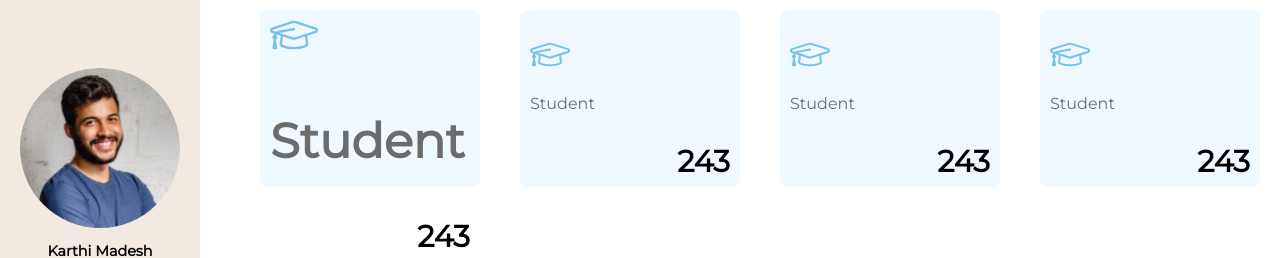
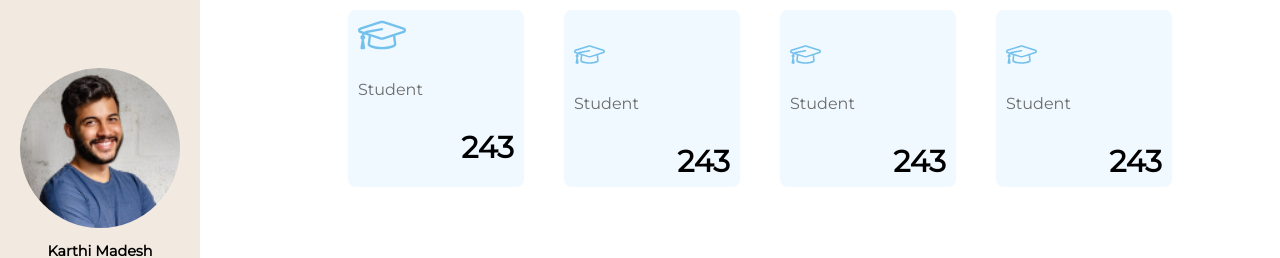
Before and after one commit to SaudYM/InternTask, a React (Vite) app: page /DashBoard in a window 1280 px wide. Shown: the part 150-408 px from the top of the page. Built offline with nearby package versions, Linux system fonts and the light colour scheme.

Commit message:
Manged  routing

```diff
--- a/src/App.css
+++ b/src/App.css
@@ -186,6 +186,7 @@ main {
 }
 
 /*                             */
+
 .StudentContainer {
   display: flex;
   flex-direction: row;
@@ -194,7 +195,7 @@ main {
 .SummeryCards {
   padding: 10px;
   margin: 60px 20px 0px 20px;
-  width: 70%;
+  width: 15%;
   height: 157px;
   border-radius: 8px;
   background-color: #f0f9ff;
@@ -225,8 +226,8 @@ main {
   padding-top: 15px;
 }
 .Tag {
-  font-size: 3rem;
-  font-weight: 600;
+  font-size: 1rem;
+  color: #6C6C6C;
   padding-top: 10px;
 }
 .NumberDB {
@@ -236,6 +237,9 @@ main {
   font-size: 30px;
   text-align: right;
 }
+
+
+
 /*                               */
 
 .TopBar {
```
